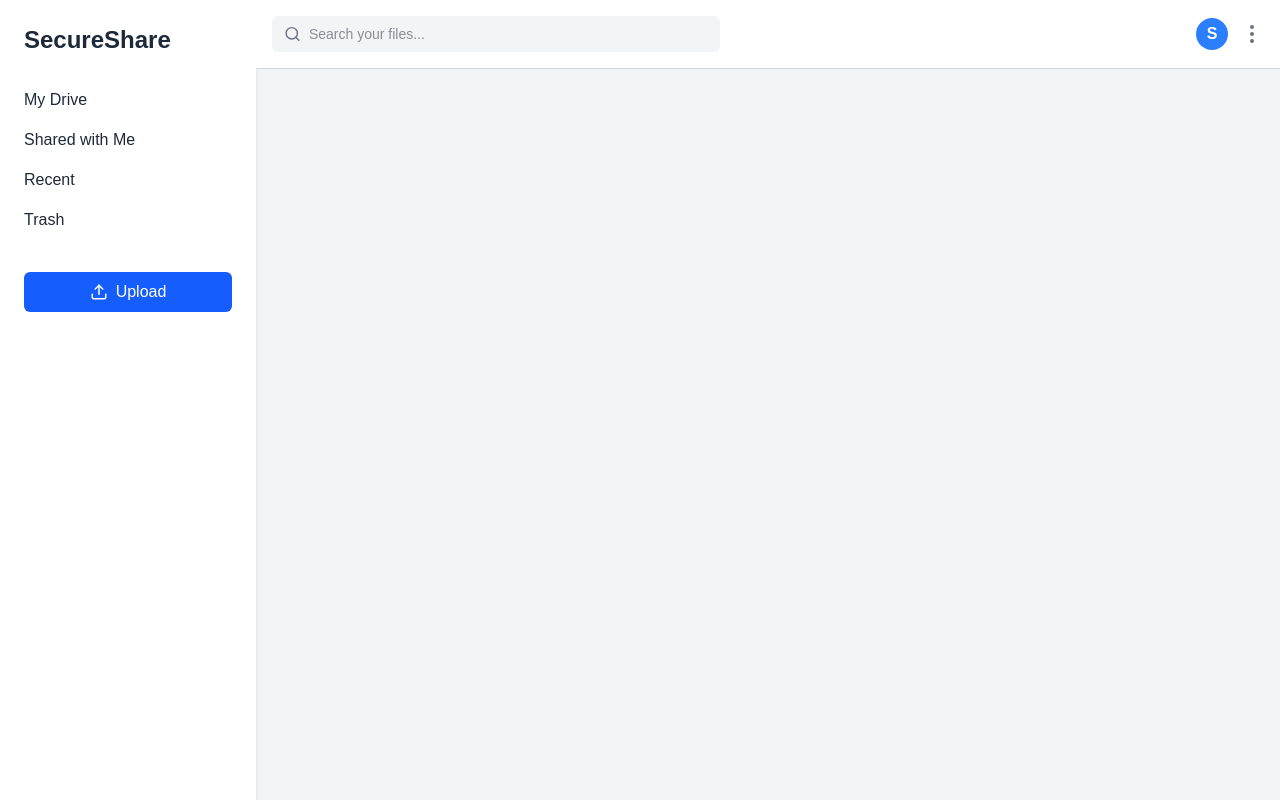
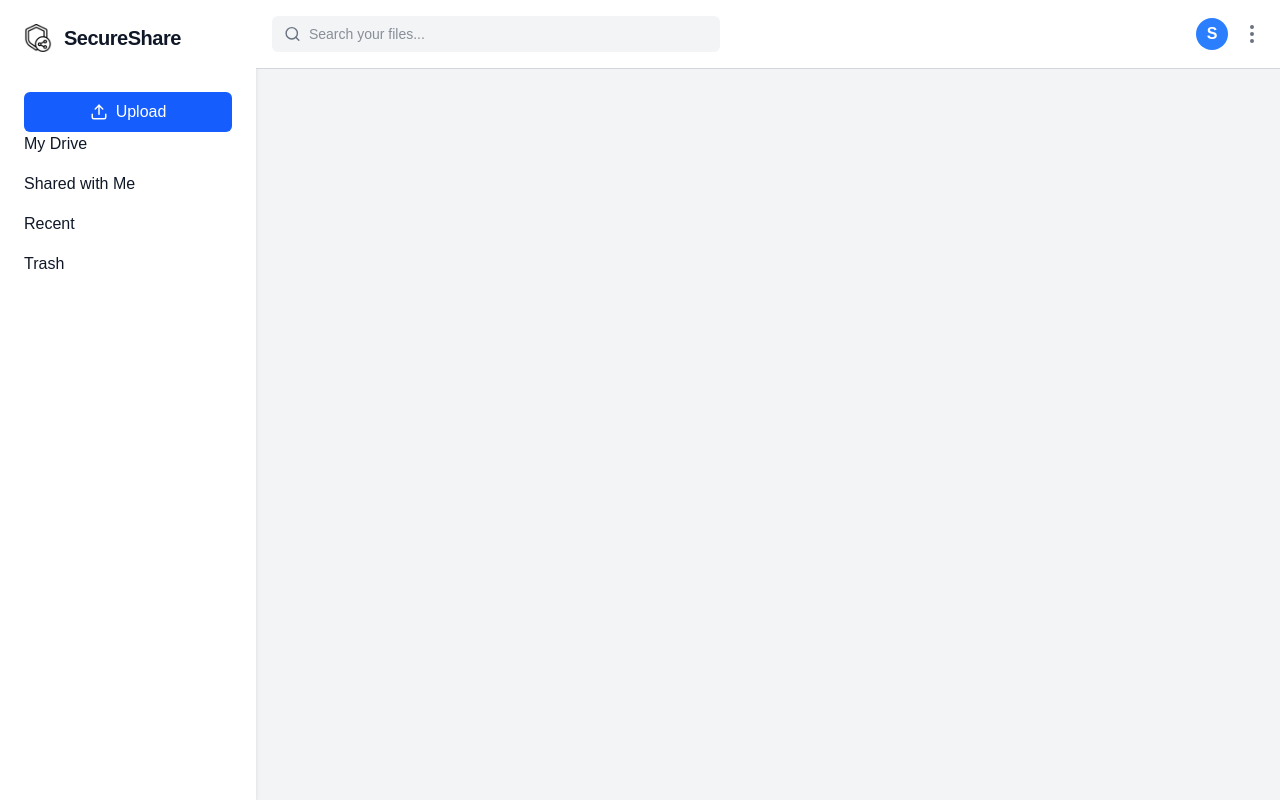
Before and after one commit to COS301-SE-2025/Secure-File-Sharing-Platform, a Next.js app in the folder sfsp-ui/: page /dashboard in a window 1280 px wide. Built offline with nearby package versions, Linux system fonts and the light colour scheme.

Commit message:
ligth mode fixes on home

```diff
--- a/sfsp-ui/app/dashboard/page.js
+++ b/sfsp-ui/app/dashboard/page.js
@@ -2,6 +2,7 @@
 
 import { useState } from 'react';
 import { Folder, FileText, Upload, Search, MoreVertical } from 'lucide-react';
+import Image from 'next/image';
 
 const files = [
   { name: 'Project Plan.pdf', type: 'file' },
@@ -17,18 +18,33 @@ export default function DashboardPage() {
   return (
     <div className="flex min-h-screen bg-gray-100 dark:bg-gray-900 text-gray-800 dark:text-white">
       {/* Sidebar */}
-      <aside className="w-64 bg-white dark:bg-gray-800 p-6 shadow-md hidden md:block">
-        <h1 className="text-2xl font-bold mb-8">SecureShare</h1>
-        <nav className="space-y-4">
-          <a href="#" className="block hover:text-blue-600">My Drive</a>
-          <a href="#" className="block hover:text-blue-600">Shared with Me</a>
-          <a href="#" className="block hover:text-blue-600">Recent</a>
-          <a href="#" className="block hover:text-blue-600">Trash</a>
-        </nav>
+      <aside className="w-64 bg-white text-gray-900 dark:bg-gray-800 dark:text-white p-6 shadow-md hidden md:block">
+        <div className="flex items-center gap-3">
+          <Image src="/img/shield-emp-black.png" alt="SecureShare Logo Light" width={28} height={28} className="block dark:hidden" />
+          <Image src="/img/shield-emp-white.png" alt="SecureShare Logo Dark" width={28} height={28} className="hidden dark:block" />
+          <span className="text-xl font-bold tracking-tight">SecureShare</span>
+        </div>
+
         <button className="mt-10 w-full bg-blue-600 hover:bg-blue-700 text-white py-2 rounded-md flex items-center justify-center gap-2">
           <Upload size={18} />
           Upload
         </button>
+
+        <nav className="space-y-4">
+          <a href="#" className="block hover:text-blue-600 dark:hover:text-blue-400">
+            My Drive
+          </a>
+          <a href="#" className="block hover:text-blue-600 dark:hover:text-blue-400">
+            Shared with Me
+          </a>
+          <a href="#" className="block hover:text-blue-600 dark:hover:text-blue-400">
+            Recent
+          </a>
+          <a href="#" className="block hover:text-blue-600 dark:hover:text-blue-400">
+            Trash
+          </a>
+        </nav>
+
       </aside>
 
       {/* Main */}
--- a/sfsp-ui/app/home_features.js
+++ b/sfsp-ui/app/home_features.js
@@ -82,7 +82,7 @@ export default function FeatureRotator() {
             key={i}
             onClick={() => setIndex(i)}
             className={`w-6 h-3 rounded-sm transition-all ${
-              i === index ? 'bg-blue-600 dark:bg-blue-400' : 'bg-gray-300 dark:bg-gray-600'
+              i === index ? 'bg-blue-600 dark:bg-blue-400' : 'bg-white dark:bg-gray-600'
             }`}
             aria-label={`Highlight ${features[i].title}`}
           />
--- a/sfsp-ui/app/page.js
+++ b/sfsp-ui/app/page.js
@@ -3,9 +3,9 @@ import HomeRotator from "./home_features";
 
 export default function Home() {
   return (
-    <div className="grid grid-rows-[auto_1fr_auto] min-h-screen font-sans text-gray-800 dark:text-white dark:bg-gray-900">
+    <div className="grid grid-rows-[auto_1fr_auto] min-h-screen font-sans text-gray-800  dark:text-white dark:bg-gray-900">
       {/* Navbar */}
-      <nav className="fixed top-0 left-0 w-full z-50 px-8 py-4 flex justify-between items-center bg-white shadow-md dark:bg-gray-800/95">
+      <nav className="fixed top-0 left-0 w-full z-50 px-8 py-4 flex justify-between items-center bg-neutral-200/95 shadow-md dark:bg-gray-800/95">
         <div className="flex items-center gap-3">
 
           {/* Light mode logo */}
@@ -66,7 +66,7 @@ export default function Home() {
       </section>
 
       {/* Features */}
-      <section id="features" className="grid grid-rows-[auto_1fr_auto]  font-sans text-gray-800 dark:text-white dark:bg-gray-300">
+      <section id="features" className="grid grid-rows-[auto_1fr_auto]  font-sans text-gray-800 bg-gray-300 dark:text-white dark:bg-gray-300">
         <h2 className="text-2xl sm:text-3xl font-semibold text-center pt-8 text-gray-800">
           SecureShare supports you and your care to privacy
         </h2>
@@ -85,7 +85,7 @@ export default function Home() {
       </div>
 
       {/* Footer */}
-      <footer className="p-6 text-center text-sm bg-gray-100 dark:bg-gray-800 dark:text-gray-400">
+      <footer className="p-6 text-center text-sm bg-neutral-700 text-white dark:bg-gray-800 dark:text-gray-400">
         &copy; 2025 SecureShare — Built with privacy in mind.
       </footer>
     </div>
```
